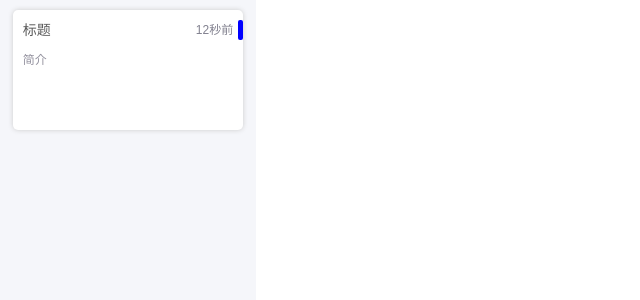
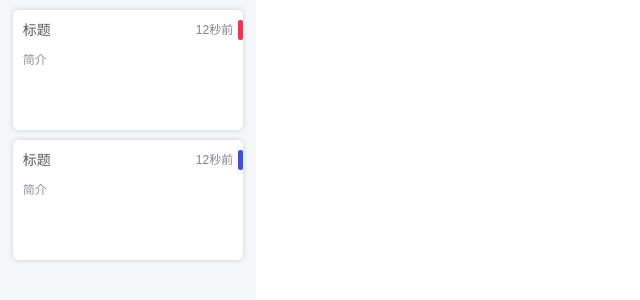
Before and after one commit to KeelHsu/lifenote, a React app: page / in a window 1280 px wide. Shown: the top 300 px of the page, without its empty margins (0-640 px from the left). Built offline with nearby package versions, Linux system fonts and the light colour scheme.

Commit message:
循环颜色

```diff
--- a/package.json
+++ b/package.json
@@ -32,6 +32,7 @@
     "babel": "^6.23.0",
     "babel-loader": "^8.1.0",
     "babel-plugin-import": "^1.13.0",
+    "classnames": "^2.2.6",
     "core-js": "^3.6.5",
     "css-loader": "^4.3.0",
     "file-loader": "^6.1.0",
--- a/src/components/notelist/card/index.jsx
+++ b/src/components/notelist/card/index.jsx
@@ -1,12 +1,15 @@
 import React from 'react';
+import cx from 'classnames';
 import './index.less'
 
-const Card = () => <div className='card shadow'>
-    <div className="head">
-        <span className="title">标题</span>
-        <span className="time">12秒前</span>
+const Card = (props) => {
+    return <div className='card shadow'>
+        <div className={cx('head', props.color)}>
+            <span className="title">标题</span>
+            <span className="time">12秒前</span>
+        </div>
+        <p className="brief">简介</p>
     </div>
-    <p className="brief">简介</p>
-</div>
+}
 
 export default Card;
--- a/src/components/notelist/card/index.less
+++ b/src/components/notelist/card/index.less
@@ -33,11 +33,23 @@
             width: 5px;
             height: 20px;
             content: "";
-            background-color: blue;
             border-radius: 2px;
             position: absolute;
             right: -10px;
             top: 10px;
+        }
+
+        &.c1::after{
+            background-color: #ef3059;
+        }
+        &.c2::after{
+            background-color: #3d4fd5;
+        }
+        &.c3::after{
+            background-color: #00d0ff;
+        }
+        &.c4::after{
+            background-color: #f59b4d;
         }
     }
 
--- a/src/components/notelist/index.jsx
+++ b/src/components/notelist/index.jsx
@@ -3,8 +3,14 @@ import './index.less';
 
 import Card from './card';
 
+const colors = ['c1', 'c2', 'c3', 'c4'];
+
+let x = [1, 2]
+
 const Notelist = () => <div id='notelist'>
-    <Card />
+    {
+        x.map((item, i) => <Card color={colors[i % colors.length]} key={item} />)
+    }
 </div>
 
 export default Notelist;
```
